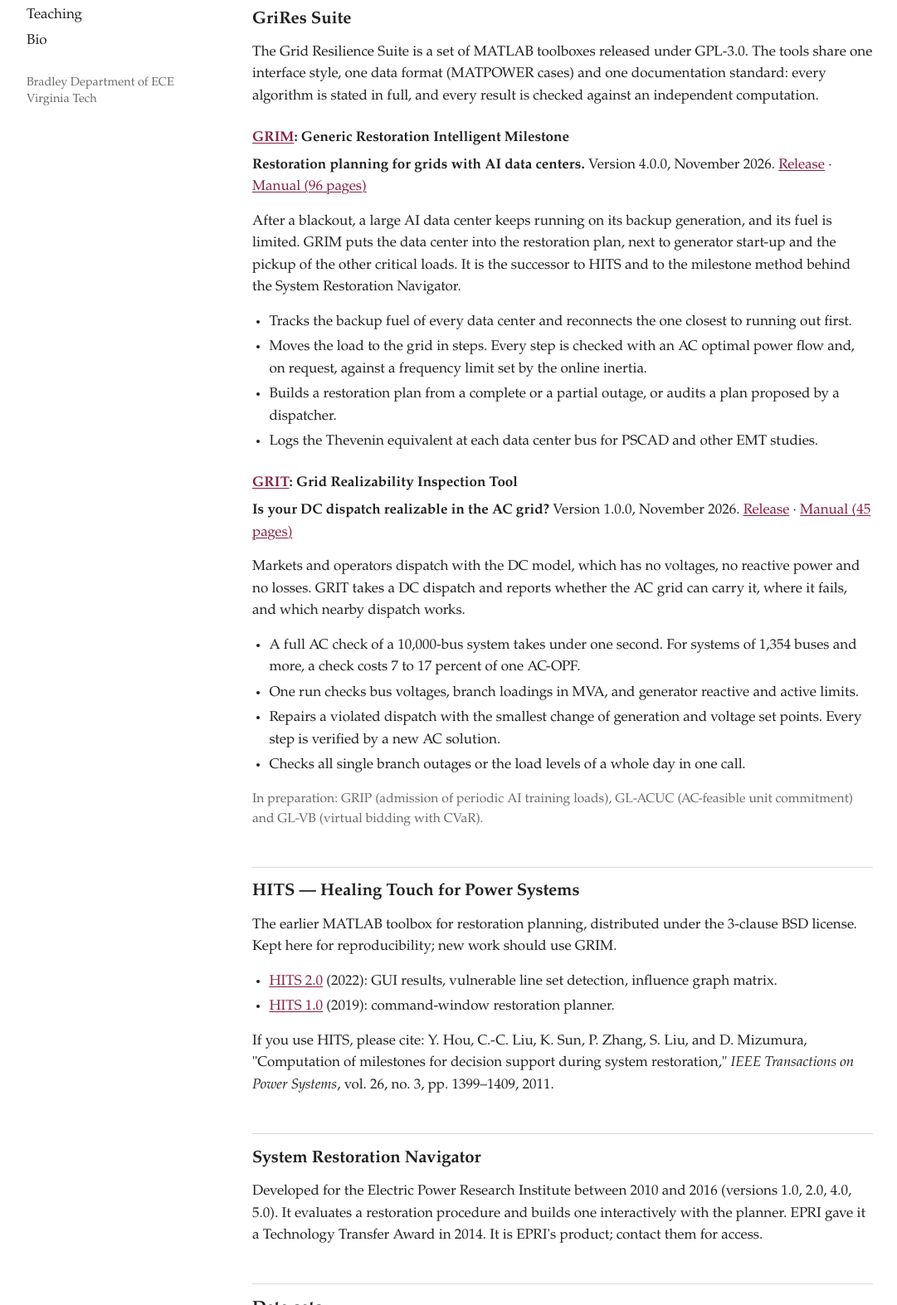
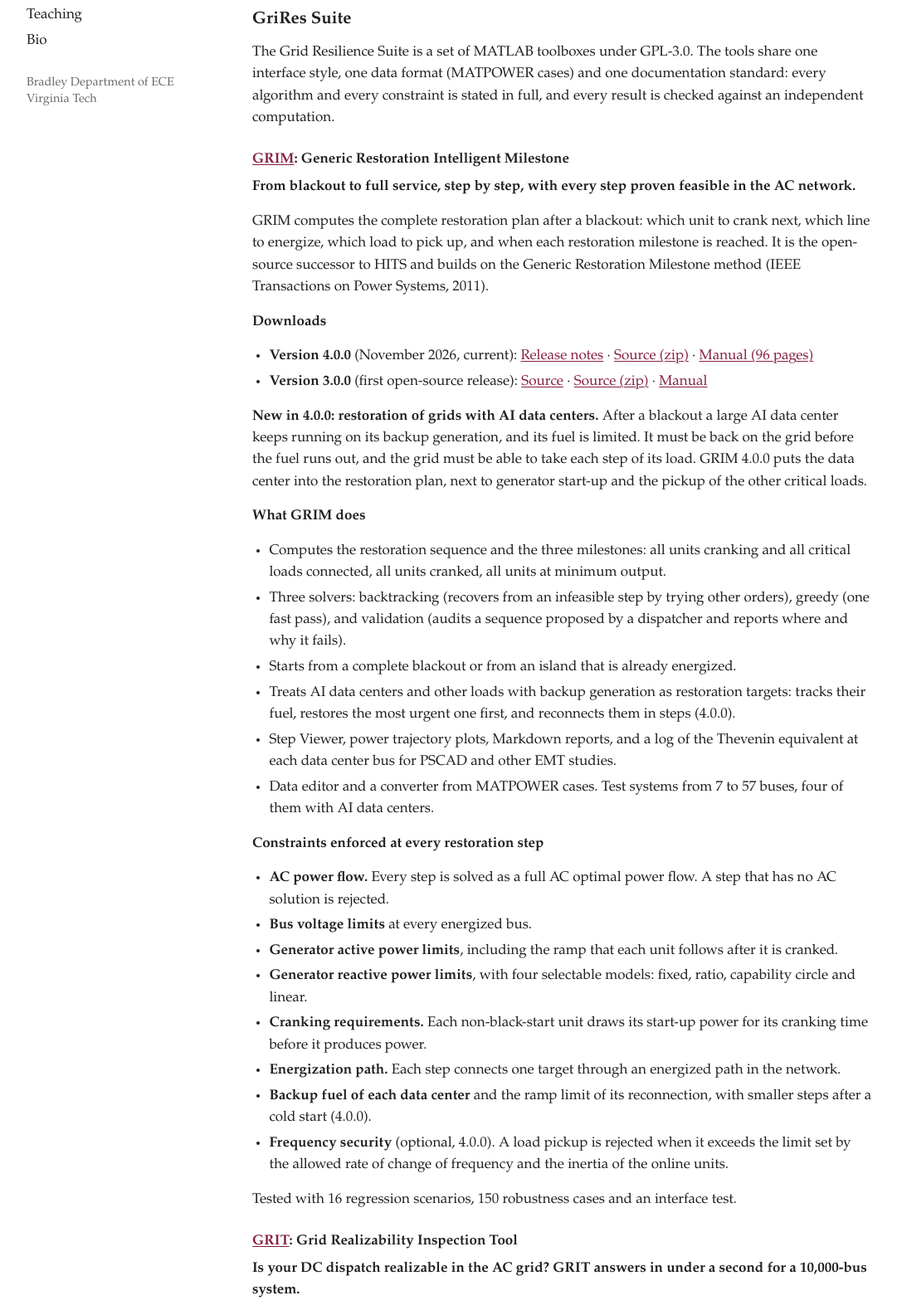
Before and after one commit to francisyhou/francisyhou.github.io, a plain HTML site: page software.html in a window 1280 px wide. Shown: the part 254-1827 px from the top of the page at 83% size, without its empty margins (2-1083 px from the left). Drawn offline with Linux system fonts and the light colour scheme.

Commit message:
Software: versions, features and constraints of GRIM and GRIT

```diff
--- a/software.html
+++ b/software.html
@@ -24,30 +24,76 @@
 <main>
 
 <h1>Software</h1>
-<p class="lede">Open-source tools for power system restoration and for AC-feasible operation. They are built to be used: each has a graphical interface, a full user manual, and an automated test suite. Current work is released under the <a href="https://github.com/GriRes">GriRes</a> organization on GitHub.</p>
+<p class="lede">Open-source tools that answer two questions every grid operator faces. How do we bring the system back after a blackout? Can the grid actually carry the dispatch we computed? Each tool has a graphical interface, a full user manual and an automated test suite, and is released under the <a href="https://github.com/GriRes">GriRes</a> organization on GitHub.</p>
 
 <h2>GriRes Suite</h2>
-<p>The Grid Resilience Suite is a set of MATLAB toolboxes released under GPL-3.0. The tools share one interface style, one data format (MATPOWER cases) and one documentation standard: every algorithm is stated in full, and every result is checked against an independent computation.</p>
+<p>The Grid Resilience Suite is a set of MATLAB toolboxes under GPL-3.0. The tools share one interface style, one data format (MATPOWER cases) and one documentation standard: every algorithm and every constraint is stated in full, and every result is checked against an independent computation.</p>
 
 <h3><a href="https://github.com/GriRes/GRIM">GRIM</a>: Generic Restoration Intelligent Milestone</h3>
-<p><b>Restoration planning for grids with AI data centers.</b> Version 4.0.0, November 2026. <a href="https://github.com/GriRes/GRIM/releases/tag/v4.0.0">Release</a> · <a href="https://github.com/GriRes/GRIM/releases/download/v4.0.0/GRIM_Manual_v4.0.0.pdf">Manual (96 pages)</a></p>
-<p>After a blackout, a large AI data center keeps running on its backup generation, and its fuel is limited. GRIM puts the data center into the restoration plan, next to generator start-up and the pickup of the other critical loads. It is the successor to HITS and to the milestone method behind the System Restoration Navigator.</p>
+<p><b>From blackout to full service, step by step, with every step proven feasible in the AC network.</b></p>
+<p>GRIM computes the complete restoration plan after a blackout: which unit to crank next, which line to energize, which load to pick up, and when each restoration milestone is reached. It is the open-source successor to HITS and builds on the Generic Restoration Milestone method (IEEE Transactions on Power Systems, 2011).</p>
+
+<p><b>Downloads</b></p>
 <ul>
-  <li>Tracks the backup fuel of every data center and reconnects the one closest to running out first.</li>
-  <li>Moves the load to the grid in steps. Every step is checked with an AC optimal power flow and, on request, against a frequency limit set by the online inertia.</li>
-  <li>Builds a restoration plan from a complete or a partial outage, or audits a plan proposed by a dispatcher.</li>
-  <li>Logs the Thevenin equivalent at each data center bus for PSCAD and other EMT studies.</li>
+  <li><b>Version 4.0.0</b> (November 2026, current): <a href="https://github.com/GriRes/GRIM/releases/tag/v4.0.0">Release notes</a> · <a href="https://github.com/GriRes/GRIM/archive/refs/tags/v4.0.0.zip">Source (zip)</a> · <a href="https://github.com/GriRes/GRIM/releases/download/v4.0.0/GRIM_Manual_v4.0.0.pdf">Manual (96 pages)</a></li>
+  <li><b>Version 3.0.0</b> (first open-source release): <a href="https://github.com/GriRes/GRIM/tree/f3e187225a572bd38b22f63463b49b82459805ea">Source</a> · <a href="https://github.com/GriRes/GRIM/archive/f3e187225a572bd38b22f63463b49b82459805ea.zip">Source (zip)</a> · <a href="https://github.com/GriRes/GRIM/blob/f3e187225a572bd38b22f63463b49b82459805ea/Doc/GRIM_Manual_v3.0.0.pdf">Manual</a></li>
 </ul>
 
+<p><b>New in 4.0.0: restoration of grids with AI data centers.</b> After a blackout a large AI data center keeps running on its backup generation, and its fuel is limited. It must be back on the grid before the fuel runs out, and the grid must be able to take each step of its load. GRIM 4.0.0 puts the data center into the restoration plan, next to generator start-up and the pickup of the other critical loads.</p>
+
+<p><b>What GRIM does</b></p>
+<ul>
+  <li>Computes the restoration sequence and the three milestones: all units cranking and all critical loads connected, all units cranked, all units at minimum output.</li>
+  <li>Three solvers: backtracking (recovers from an infeasible step by trying other orders), greedy (one fast pass), and validation (audits a sequence proposed by a dispatcher and reports where and why it fails).</li>
+  <li>Starts from a complete blackout or from an island that is already energized.</li>
+  <li>Treats AI data centers and other loads with backup generation as restoration targets: tracks their fuel, restores the most urgent one first, and reconnects them in steps (4.0.0).</li>
+  <li>Step Viewer, power trajectory plots, Markdown reports, and a log of the Thevenin equivalent at each data center bus for PSCAD and other EMT studies.</li>
+  <li>Data editor and a converter from MATPOWER cases. Test systems from 7 to 57 buses, four of them with AI data centers.</li>
+</ul>
+
+<p><b>Constraints enforced at every restoration step</b></p>
+<ul>
+  <li><b>AC power flow.</b> Every step is solved as a full AC optimal power flow. A step that has no AC solution is rejected.</li>
+  <li><b>Bus voltage limits</b> at every energized bus.</li>
+  <li><b>Generator active power limits</b>, including the ramp that each unit follows after it is cranked.</li>
+  <li><b>Generator reactive power limits</b>, with four selectable models: fixed, ratio, capability circle and linear.</li>
+  <li><b>Cranking requirements.</b> Each non-black-start unit draws its start-up power for its cranking time before it produces power.</li>
+  <li><b>Energization path.</b> Each step connects one target through an energized path in the network.</li>
+  <li><b>Backup fuel of each data center</b> and the ramp limit of its reconnection, with smaller steps after a cold start (4.0.0).</li>
+  <li><b>Frequency security</b> (optional, 4.0.0). A load pickup is rejected when it exceeds the limit set by the allowed rate of change of frequency and the inertia of the online units.</li>
+</ul>
+<p>Tested with 16 regression scenarios, 150 robustness cases and an interface test.</p>
+
 <h3><a href="https://github.com/GriRes/GRIT">GRIT</a>: Grid Realizability Inspection Tool</h3>
-<p><b>Is your DC dispatch realizable in the AC grid?</b> Version 1.0.0, November 2026. <a href="https://github.com/GriRes/GRIT/releases/tag/v1.0.0">Release</a> · <a href="https://github.com/GriRes/GRIT/releases/download/v1.0.0/GRIT_Manual_v1.0.0.pdf">Manual (45 pages)</a></p>
-<p>Markets and operators dispatch with the DC model, which has no voltages, no reactive power and no losses. GRIT takes a DC dispatch and reports whether the AC grid can carry it, where it fails, and which nearby dispatch works.</p>
+<p><b>Is your DC dispatch realizable in the AC grid? GRIT answers in under a second for a 10,000-bus system.</b></p>
+<p>Markets and operators dispatch with the DC model, which has no voltages, no reactive power and no losses. A dispatch that satisfies every DC constraint can still violate voltage limits, overload lines, or have no AC solution at all. GRIT takes the DC dispatch and reports whether the AC grid can carry it, where it fails, and which nearby dispatch works.</p>
+
+<p><b>Downloads</b></p>
 <ul>
-  <li>A full AC check of a 10,000-bus system takes under one second. For systems of 1,354 buses and more, a check costs 7 to 17 percent of one AC-OPF.</li>
-  <li>One run checks bus voltages, branch loadings in MVA, and generator reactive and active limits.</li>
-  <li>Repairs a violated dispatch with the smallest change of generation and voltage set points. Every step is verified by a new AC solution.</li>
-  <li>Checks all single branch outages or the load levels of a whole day in one call.</li>
+  <li><b>Version 1.0.0</b> (November 2026, current): <a href="https://github.com/GriRes/GRIT/releases/tag/v1.0.0">Release notes</a> · <a href="https://github.com/GriRes/GRIT/archive/refs/tags/v1.0.0.zip">Source (zip)</a> · <a href="https://github.com/GriRes/GRIT/releases/download/v1.0.0/GRIT_Manual_v1.0.0.pdf">Manual (45 pages)</a></li>
 </ul>
+
+<p><b>What GRIT does</b></p>
+<ul>
+  <li><b>Check.</b> Solves the AC equations from the DC point and lists every violated limit with its value, limit and excess. For systems of 1,354 buses and more, a check costs 7 to 17 percent of one AC-OPF.</li>
+  <li><b>Repair.</b> Finds a nearby dispatch that satisfies the limits, with the smallest change of generation and voltage set points. Every step is verified by a new AC solution.</li>
+  <li><b>Distance to feasibility.</b> When a repair cannot remove everything, GRIT reports the smallest relaxation of limits that is still needed.</li>
+  <li><b>Verified solution.</b> A Newton-Kantorovich test confirms that an exact AC solution lies within a stated distance of the computed point.</li>
+  <li><b>Batch.</b> All single branch outages, or the load levels of a whole day, in one call. The 186 outages of the IEEE 118-bus system take half a second.</li>
+  <li>Marginal loss factors, Markdown reports and a graphical interface in the style of GRIM.</li>
+</ul>
+
+<p><b>Constraints checked in every run</b></p>
+<ul>
+  <li><b>AC power flow</b> with losses. The generators share the losses, so no single slack unit is overloaded.</li>
+  <li><b>Bus voltage limits</b> at every bus.</li>
+  <li><b>Branch limits</b> on apparent power (MVA) at both ends of every branch. Limits on MW or on current can be selected.</li>
+  <li><b>Generator reactive power limits.</b> A unit that reaches a limit releases its voltage set point, including the reference unit.</li>
+  <li><b>Generator active power limits</b> after the losses are shared.</li>
+  <li><b>Branch angle difference limits</b> (optional).</li>
+</ul>
+<p>Tested with 109 automated tests on cases from 9 to 13,659 buses. Branch flows agree with MATPOWER's AC power flow within 0.0001 MW.</p>
+
 <p class="note">In preparation: GRIP (admission of periodic AI training loads), GL-ACUC (AC-feasible unit commitment) and GL-VB (virtual bidding with CVaR).</p>
 
 <h2>HITS — Healing Touch for Power Systems</h2>
```
